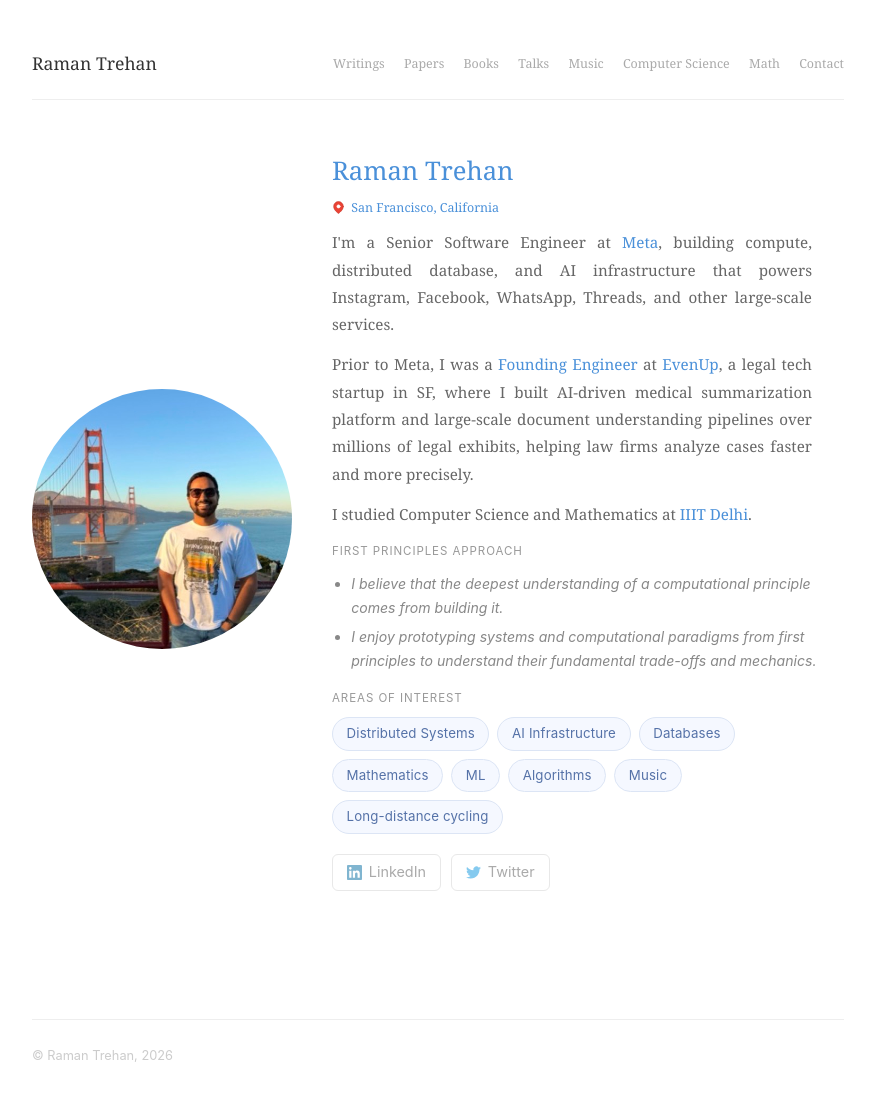
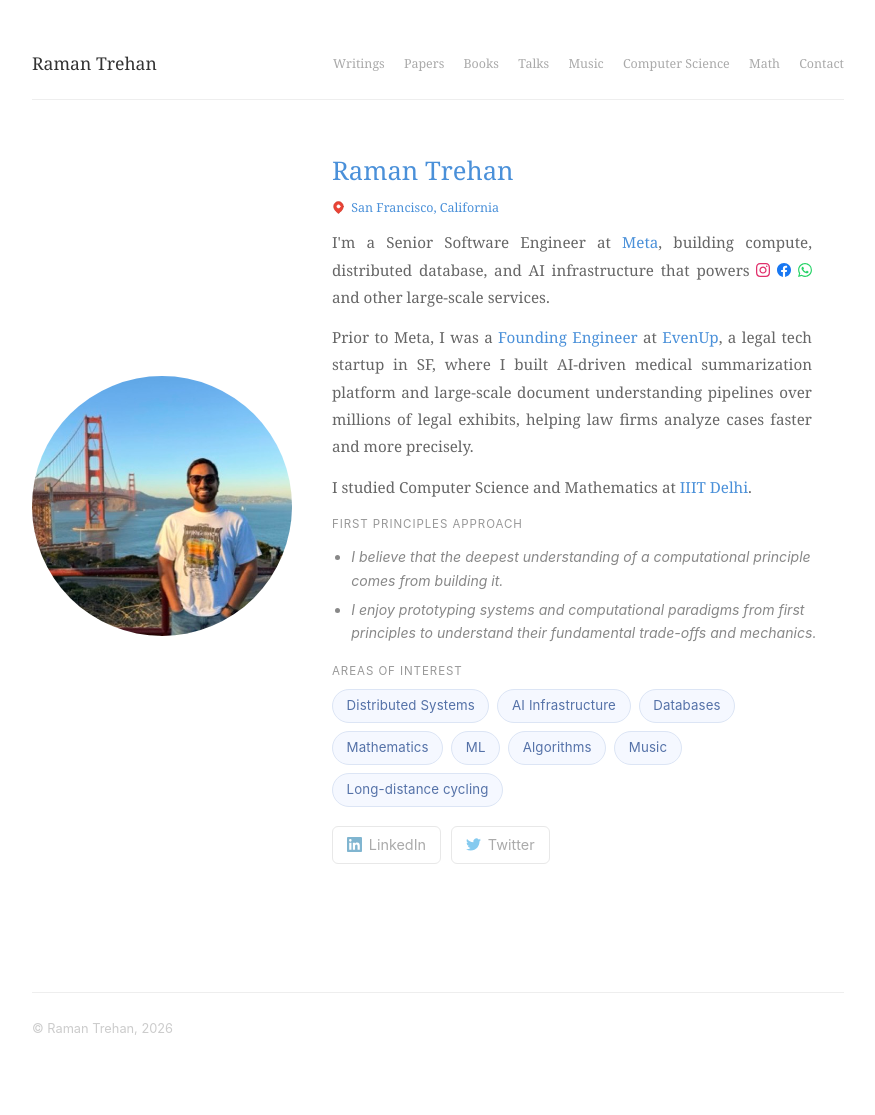
Before and after one commit to ramandeeptrehan/ramandeeptrehan.github.io, a Jekyll site: the page built from index.html, in a window 1280 px wide. Shown: the whole page, without its empty margins (202-1077 px from the left). Built offline with Jekyll 4.4.1, drawn with Linux system fonts in a browser that asks for light colours; after the commit the page ends 1088 px from its top, so only the background shows below that.

Commit message:
Add app logos inline and refine home page bio
Co-Authored-By: Claude Sonnet 4.6 <noreply@anthropic.com>

```diff
--- a/index.html
+++ b/index.html
@@ -13,7 +13,11 @@ layout: default
       </svg>
       <span class="highlight">San Francisco, California</span>
     </p>
-    <p class="bio">I'm a Senior Software Engineer at <span class="highlight">Meta</span>, building compute, distributed database, and AI infrastructure that powers Instagram, Facebook, WhatsApp, Threads, and other large-scale services.</p>
+    <p class="bio">I'm a Senior Software Engineer at <span class="highlight">Meta</span>, building compute, distributed database, and AI infrastructure that powers
+<svg xmlns="http://www.w3.org/2000/svg" width="14" height="14" viewBox="0 0 24 24" fill="#E1306C" style="vertical-align:middle;margin-bottom:2px;"><path d="M12 2.163c3.204 0 3.584.012 4.85.07 3.252.148 4.771 1.691 4.919 4.919.058 1.265.069 1.645.069 4.849 0 3.205-.012 3.584-.069 4.849-.149 3.225-1.664 4.771-4.919 4.919-1.266.058-1.644.07-4.85.07-3.204 0-3.584-.012-4.849-.07-3.26-.149-4.771-1.699-4.919-4.92-.058-1.265-.07-1.644-.07-4.849 0-3.204.013-3.583.07-4.849.149-3.227 1.664-4.771 4.919-4.919 1.266-.057 1.645-.069 4.849-.069zm0-2.163c-3.259 0-3.667.014-4.947.072-4.358.2-6.78 2.618-6.98 6.98-.059 1.281-.073 1.689-.073 4.948 0 3.259.014 3.668.072 4.948.2 4.358 2.618 6.78 6.98 6.98 1.281.058 1.689.072 4.948.072 3.259 0 3.668-.014 4.948-.072 4.354-.2 6.782-2.618 6.979-6.98.059-1.28.073-1.689.073-4.948 0-3.259-.014-3.667-.072-4.947-.196-4.354-2.617-6.78-6.979-6.98-1.281-.059-1.69-.073-4.949-.073zm0 5.838c-3.403 0-6.162 2.759-6.162 6.162s2.759 6.163 6.162 6.163 6.162-2.759 6.162-6.163c0-3.403-2.759-6.162-6.162-6.162zm0 10.162c-2.209 0-4-1.79-4-4 0-2.209 1.791-4 4-4s4 1.791 4 4c0 2.21-1.791 4-4 4zm6.406-11.845c-.796 0-1.441.645-1.441 1.44s.645 1.44 1.441 1.44c.795 0 1.439-.645 1.439-1.44s-.644-1.44-1.439-1.44z"/></svg>
+<svg xmlns="http://www.w3.org/2000/svg" width="14" height="14" viewBox="0 0 24 24" fill="#1877F2" style="vertical-align:middle;margin-bottom:2px;"><path d="M24 12.073c0-6.627-5.373-12-12-12s-12 5.373-12 12c0 5.99 4.388 10.954 10.125 11.854v-8.385H7.078v-3.47h3.047V9.43c0-3.007 1.792-4.669 4.533-4.669 1.312 0 2.686.235 2.686.235v2.953H15.83c-1.491 0-1.956.925-1.956 1.874v2.25h3.328l-.532 3.47h-2.796v8.385C19.612 23.027 24 18.062 24 12.073z"/></svg>
+<svg xmlns="http://www.w3.org/2000/svg" width="14" height="14" viewBox="0 0 24 24" fill="#25D366" style="vertical-align:middle;margin-bottom:2px;"><path d="M17.472 14.382c-.297-.149-1.758-.867-2.03-.967-.273-.099-.471-.148-.67.15-.197.297-.767.966-.94 1.164-.173.199-.347.223-.644.075-.297-.15-1.255-.463-2.39-1.475-.883-.788-1.48-1.761-1.653-2.059-.173-.297-.018-.458.13-.606.134-.133.298-.347.446-.52.149-.174.198-.298.298-.497.099-.198.05-.371-.025-.52-.075-.149-.669-1.612-.916-2.207-.242-.579-.487-.5-.669-.51-.173-.008-.371-.01-.57-.01-.198 0-.52.074-.792.372-.272.297-1.04 1.016-1.04 2.479 0 1.462 1.065 2.875 1.213 3.074.149.198 2.096 3.2 5.077 4.487.709.306 1.262.489 1.694.625.712.227 1.36.195 1.871.118.571-.085 1.758-.719 2.006-1.413.248-.694.248-1.289.173-1.413-.074-.124-.272-.198-.57-.347m-5.421 7.403h-.004a9.87 9.87 0 01-5.031-1.378l-.361-.214-3.741.982.998-3.648-.235-.374a9.86 9.86 0 01-1.51-5.26c.001-5.45 4.436-9.884 9.888-9.884 2.64 0 5.122 1.03 6.988 2.898a9.825 9.825 0 012.893 6.994c-.003 5.45-4.437 9.884-9.885 9.884m8.413-18.297A11.815 11.815 0 0012.05 0C5.495 0 .16 5.335.157 11.892c0 2.096.547 4.142 1.588 5.945L.057 24l6.305-1.654a11.882 11.882 0 005.683 1.448h.005c6.554 0 11.89-5.335 11.893-11.893a11.821 11.821 0 00-3.48-8.413z"/></svg>
+and other large-scale services.</p>
     <p class="bio">Prior to Meta, I was a <span class="highlight">Founding Engineer</span> at <a href="https://www.evenuplaw.com/" target="_blank" class="highlight" style="text-decoration: none;">EvenUp</a>, a legal tech startup in SF, where I built AI-driven medical summarization platform and large-scale document understanding pipelines over millions of legal exhibits, helping law firms analyze cases faster and more precisely.</p>
     <p class="bio">I studied Computer Science and Mathematics at <span class="highlight">IIIT Delhi</span>.</p>
 
```
